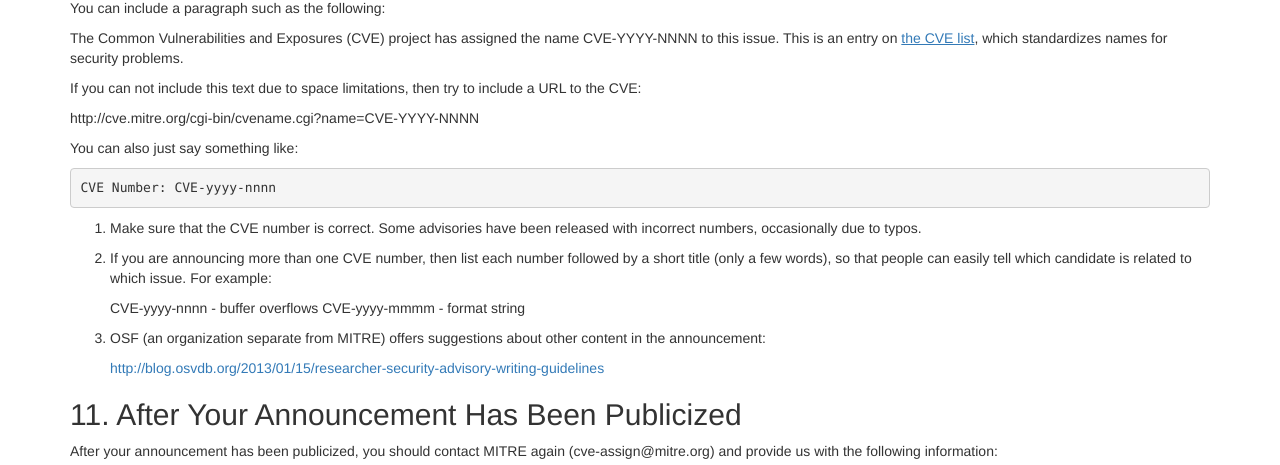
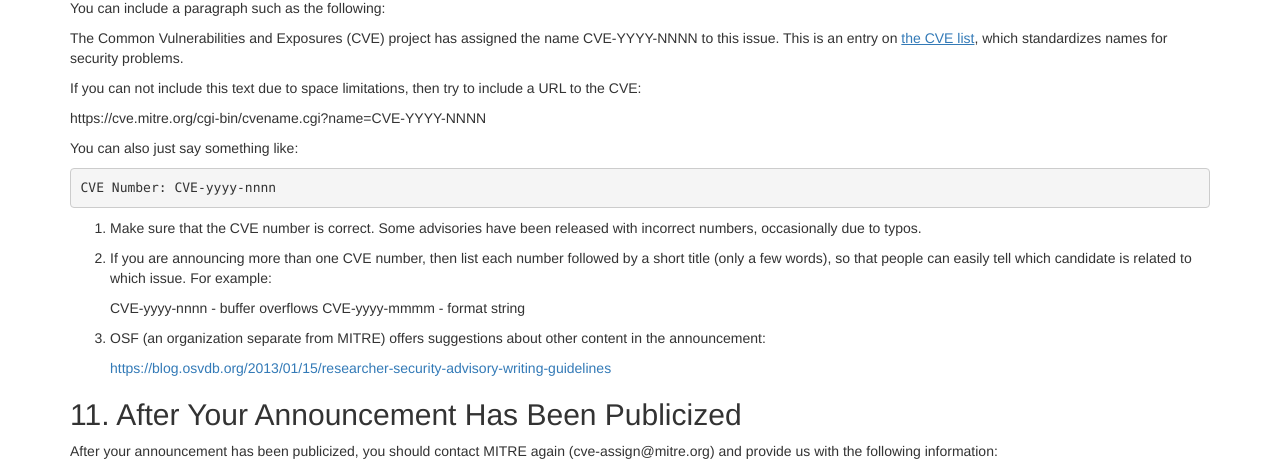
Before and after one commit to CVEProject/cveproject.github.io, a Jekyll site: the page built from requester/reservation-guidelines.md, in a window 1280 px wide and 900 px high, scrolled down 4386 px. Shown: the part 150-615 px from the top of the window. Built offline with Jekyll 4.4.1, drawn with Linux system fonts in a browser that asks for light colours; nearby versions of some CDN libraries; part of the change alters nothing that is shown.

Commit message:
Update reservation-guidelines.md

```diff
--- a/requester/reservation-guidelines.md
+++ b/requester/reservation-guidelines.md
@@ -19,10 +19,10 @@ Here are the five factors that most often affect determination of the
 correct number of new CVE IDs:
 
 A. Duplicate search. Duplicates may be found by searching
-[<u>the MITRE CVE site</u>](http://cve.mitre.org/cve/cve.html) and also by general web searches (at
+[<u>the MITRE CVE site</u>](https://cve.mitre.org/cve/cve.html) and also by general web searches (at
 any moment in time, not every assigned CVE ID is covered on the
 cve.mitre.org web site). Also, if you have previously contacted
-another organization on [<u>the CNA list</u>](http://cve.mitre.org/cve/cna.html), a
+another organization on [<u>the CNA list</u>](https://cve.mitre.org/cve/cna.html), a
 CVE ID assignment may already exist and should not be duplicated.
 
 B. Scope of CVE. CVE IDs are for cases in which the primary method of
@@ -108,7 +108,7 @@ The basic process is:
 Following is some background information, which may help you to
 understand the rationales for the process.
 
-1. See [<u>the Identifiers page</u>](http://cve.mitre.org/cve/identifiers/index.html) for
+1. See [<u>the Identifiers page</u>](https://cve.mitre.org/cve/identifiers/index.html) for
    details on how vulnerabilities are included in CVE.
 
 2. As more and more CVEs are included in announcements of new
@@ -139,7 +139,7 @@ understand the rationales for the process.
 
 2. You must make sure that your issue is not already a duplicate of an
    existing CVE entry by performing a keyword search on [<u>the CVE web
-   site</u>](http://cve.mitre.org/cve/).
+   site</u>](https://cve.mitre.org/cve/).
 
 3. You should follow coordinated disclosure practices as described in
    the next section.
@@ -218,7 +218,7 @@ publicize the vulnerability.
 
 You request a CVE number from a CVE Numbering Authority (CNA).  CNAs
 obtain pools of "blank" candidate numbers from MITRE, and use those
-pools to assign candidates to specific issues.  See [<u>the CNA list</u>](http://cve.mitre.org/cve/cna.html)
+pools to assign candidates to specific issues.  See [<u>the CNA list</u>](https://cve.mitre.org/cve/cna.html)
 page.
 
 Most major OS vendors use CVE numbers, even if they are not a CNA;
@@ -234,9 +234,9 @@ A CVE ID request must have sufficient information to determine the correct numbe
 
 Specifically, there is no requirement to state the product name or vendor name. However, not all products are covered by CVE, and not all products can have CVE IDs from our CVE Assignment Team.
 
-First, please confirm that cve-assign@mitre.org is the correct place to send your request. For a number of major vendors, the request must be sent directly to the vendor. See our [<u>"CNA List"</u>](http://cve.mitre.org/cve/cna.html) web page.
+First, please confirm that cve-assign@mitre.org is the correct place to send your request. For a number of major vendors, the request must be sent directly to the vendor. See our [<u>"CNA List"</u>](https://cve.mitre.org/cve/cna.html) web page.
 
-Second, please confirm that the vendor or product is listed on our [<u>"Product List"</u>](http://cve.mitre.org/data/board/archives/2016-01/msg00015.html) under the "TIER 1," "TIER 2," "TIER 3," or "Unspecified" section. No other software or hardware product can receive a CVE ID at present.
+Second, please confirm that the vendor or product is listed on our [<u>"Product List"</u>](https://cve.mitre.org/data/board/archives/2016-01/msg00015.html) under the "TIER 1," "TIER 2," "TIER 3," or "Unspecified" section. No other software or hardware product can receive a CVE ID at present.
 
 If you are able to confirm these, please ensure that your CVE ID request includes a wording similar to "The vendor is not on the CNA List. The vendor or product is on the Product List."
 
@@ -340,13 +340,13 @@ You can include a paragraph such as the following:
 
   The Common Vulnerabilities and Exposures (CVE) project has assigned
   the name CVE-YYYY-NNNN to this issue. This is an entry on [<u>the CVE
-  list</u>](http://cve.mitre.org), which standardizes names for security
+  list</u>](https://cve.mitre.org), which standardizes names for security
   problems.
 
 If you can not include this text due to space limitations, then try to
 include a URL to the CVE:
 
-   http://cve.mitre.org/cgi-bin/cvename.cgi?name=CVE-YYYY-NNNN
+   https://cve.mitre.org/cgi-bin/cvename.cgi?name=CVE-YYYY-NNNN
 
 You can also just say something like:
 
@@ -366,7 +366,7 @@ You can also just say something like:
 3. OSF (an organization separate from MITRE) offers suggestions about
    other content in the announcement:
 
-    [http://blog.osvdb.org/2013/01/15/researcher-security-advisory-writing-guidelines](http://blog.osvdb.org/2013/01/15/researcher-security-advisory-writing-guidelines)
+    [https://blog.osvdb.org/2013/01/15/researcher-security-advisory-writing-guidelines](https://blog.osvdb.org/2013/01/15/researcher-security-advisory-writing-guidelines)
 
 
 ## 11. After Your Announcement Has Been Publicized
@@ -387,7 +387,7 @@ MITRE will then update the CVE information on the CVE web site with a
 proper description, references, etc.
 
 The CVE information will also be updated in [<u>the National Vulnerability
-Database (NVD)</u>](http://nvd.nist.gov).
+Database (NVD)</u>](https://nvd.nist.gov).
 
 
 
```
